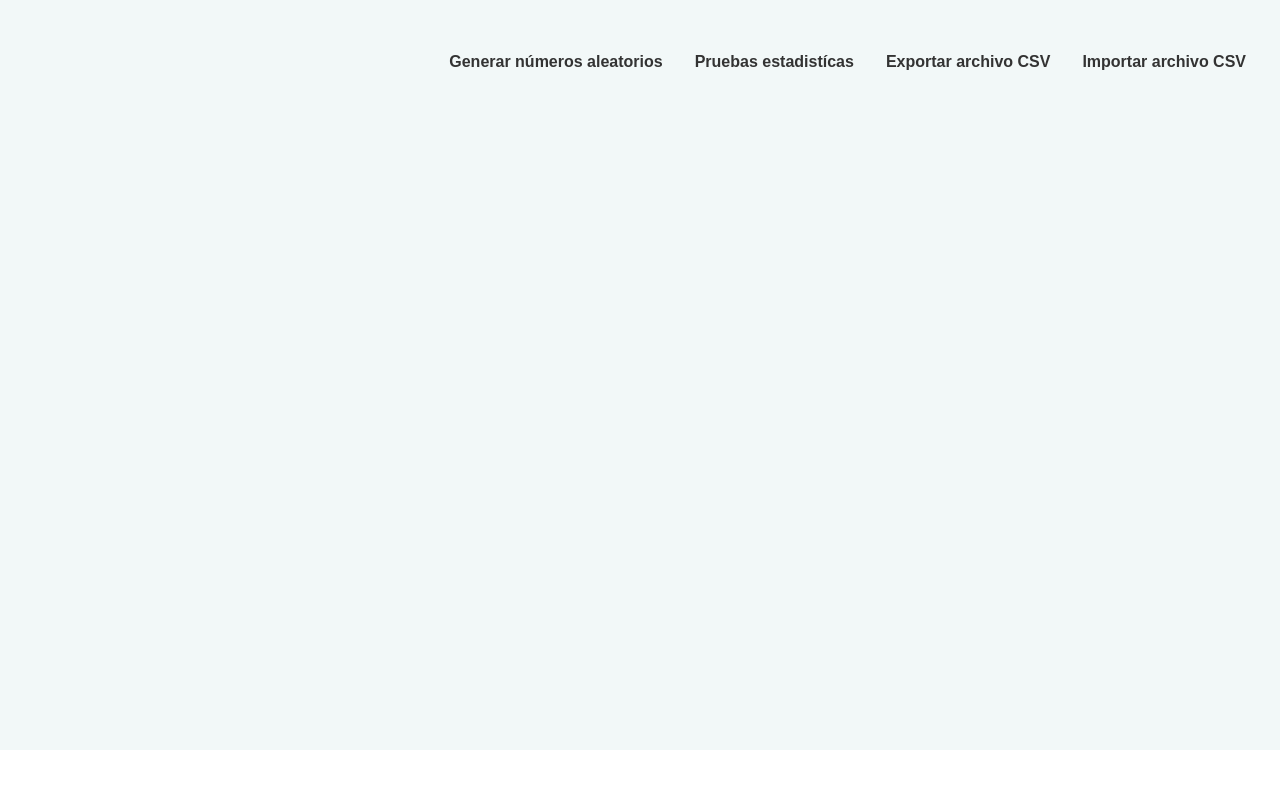
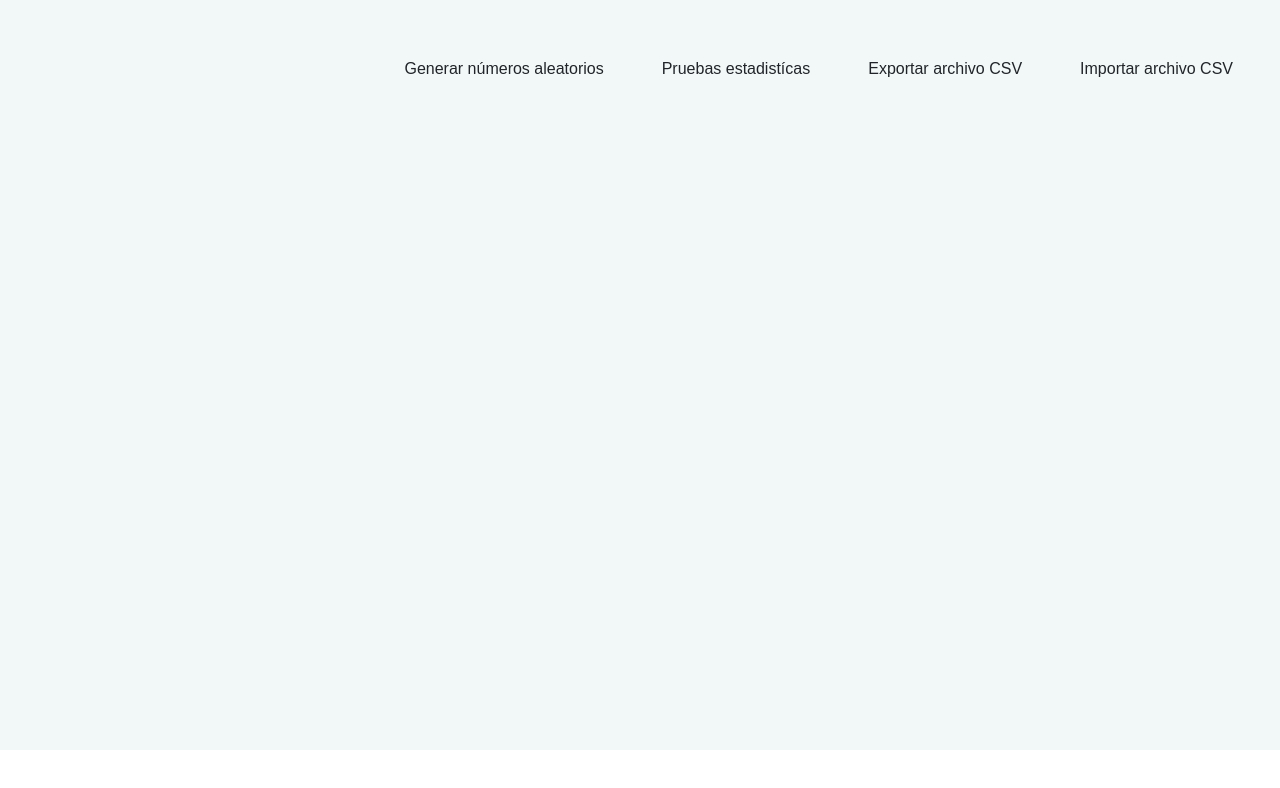
Before and after one commit to Moya004/Pseudo_Random_Numbers_Generators, a React (Create React App) app in the folder frontend/: page / in a window 1280 px wide. Shown: the top 788 px of the page. Built offline with nearby package versions, Linux system fonts and the light colour scheme.

Commit message:
Added funcionalities Export and Import

```diff
--- a/frontend/src/App.css
+++ b/frontend/src/App.css
@@ -27,7 +27,6 @@ header {
     height: 750px;
     width: auto;
     padding: 50px;
-    color: #000;
     margin: 0px;
     display: flex;
     flex-direction: column;
--- a/frontend/src/App.js
+++ b/frontend/src/App.js
@@ -2,6 +2,7 @@ import React, { useState } from 'react';
 import 'bootstrap/dist/css/bootstrap.min.css';
 import AlgorithmForm from './components/AlgorithmForm';
 import NumberChart from './components/NumberChart';
+import CSVExporter from './components/CSVExporter';
 import './styles.css';
 import './App.css'
 
@@ -10,9 +11,18 @@ function App() {
     const [selectedIndex, setSelectedIndex] = useState(null);
     const [showForm, setShowForm] = useState(false);
     const [showResults, setShowResults] = useState(false);
+    const [selectedAlgorithm, setSelectedAlgorithm] = useState('');
 
 
     const handleGenerate = async (algorithm, count, params) => {
+      if (algorithm === 'Select an algorithm') {
+        setNumbers([]);
+        setSelectedAlgorithm('');
+        setShowResults(false);
+        return;
+      }
+      setSelectedAlgorithm(algorithm);
+
         const formData = new FormData();
         formData.append('algorithm', algorithm);
         formData.append('count', count);
@@ -31,6 +41,7 @@ function App() {
         setNumbers(data);
         setSelectedIndex(null);
         setShowResults(true);
+
     };
 
     const handleSelect = (index) => {
@@ -42,24 +53,8 @@ function App() {
         setNumbers([]);
         setSelectedIndex(null);
         setShowResults(false);
+        setSelectedAlgorithm('');
       };
-
-      const handleExportCSV = () => {
-        if (numbers.length === 0) {
-            alert('No hay números generados para exportar.');
-            return;
-        }
-
-        // Generar contenido CSV
-        const csvContent = 'data:text/csv;charset=utf-8,' + numbers.join('\n');
-        const encodedUri = encodeURI(csvContent);
-        const link = document.createElement('a');
-        link.setAttribute('href', encodedUri);
-        link.setAttribute('download', 'generated_numbers.csv');
-        document.body.appendChild(link);
-        link.click();
-        document.body.removeChild(link);
-    };
 
     return (
         <div className="app-container">
@@ -67,10 +62,10 @@ function App() {
             <h1 className="logo"></h1>
             <nav>
               <ul className="nav-list d-flex list-unstyled">
-                <li className="mx-3"><a href="#" onClick={toggleFormVisibility}>Generar números aleatorios</a></li>
-                <li className="mx-3"><a href="#">Pruebas estadistícas</a></li>
-                <li className="mx-3"><a href="#"onClick={handleExportCSV}>Exportar archivo CSV</a></li>
-                <li className="mx-3"><a href="#">Importar archivo CSV</a></li>
+                <li className="mx-3"><button href="#" onClick={toggleFormVisibility} className="btn btn-secundary">Generar números aleatorios</button></li>
+                <li className="mx-3"><button href="#" className="btn btn-secundary">Pruebas estadistícas</button></li>
+                <li className="mx-3"><CSVExporter numbers={numbers} algorithm={selectedAlgorithm} /></li>
+                <li className="mx-3"><button href="#" className="btn btn-secundary">Importar archivo CSV</button></li>
               </ul>
             </nav>
           </header>
--- a/frontend/src/components/AlgorithmForm.js
+++ b/frontend/src/components/AlgorithmForm.js
@@ -1,6 +1,6 @@
-import React, { useState} from 'react';
+import React, { useState, useEffect} from 'react';
 
-const AlgorithmForm = ({ onGenerate }) => {
+const AlgorithmForm = ({ onGenerate, reset}) => {
     const [algorithm, setAlgorithm] = useState('');
     const [count, setCount] = useState(10);
     const [params, setParams] = useState({
@@ -84,6 +84,12 @@ const AlgorithmForm = ({ onGenerate }) => {
 
     const handleSubmit = (e) => {
         e.preventDefault();
+
+        if (!algorithm) {
+            alert('Por favor selecciona un algoritmo.');
+            return;
+        }
+
         let formIsValid = true;
         Object.keys(params).forEach(key => {
             validate(key, params[key]);
@@ -97,6 +103,22 @@ const AlgorithmForm = ({ onGenerate }) => {
         }
     };
 
+        useEffect(() => {
+            if (reset) {
+                setAlgorithm('');
+                setCount(10);
+                setParams({
+                    b: '',
+                    seed: '',
+                    p: '',
+                    q: '',
+                    a: '',
+                    c: '',
+                    m: ''
+                });
+                setErrors({});
+            }
+        }, [reset]);
 
     return (
         <form className="algorithm-form" onSubmit={handleSubmit}>
--- /dev/null
+++ b/frontend/src/components/CSVExporter.js
@@ -0,0 +1,33 @@
+import React from 'react';
+
+const CSVExporter = ({ numbers, algorithm}) => {
+    const handleExportCSV = () => {
+
+        if (!algorithm && algorithm === 'select an algorithm') {
+            alert('Por favor selecciona un algoritmo antes de exportar.');
+            return;
+        }
+
+        if (!numbers || numbers.length === 0) {
+            alert('No hay números generados para exportar.');
+            return;
+        }
+
+        const csvContent = 'data:text/csv;charset=utf-8,' + numbers.join('\n');
+        const encodedUri = encodeURI(csvContent);
+        const link = document.createElement('a');
+        link.setAttribute('href', encodedUri);
+        link.setAttribute('download', 'generated_numbers.csv');
+        document.body.appendChild(link);
+        link.click();
+        document.body.removeChild(link);
+    };
+
+    return (
+        <button onClick={handleExportCSV} className="btn btn-secundary">
+            Exportar archivo CSV
+        </button>
+    );
+};
+
+export default CSVExporter;
```
Also changed, not shown: frontend/src/components/CSVImporter.js (added, +29 -0 lines).
